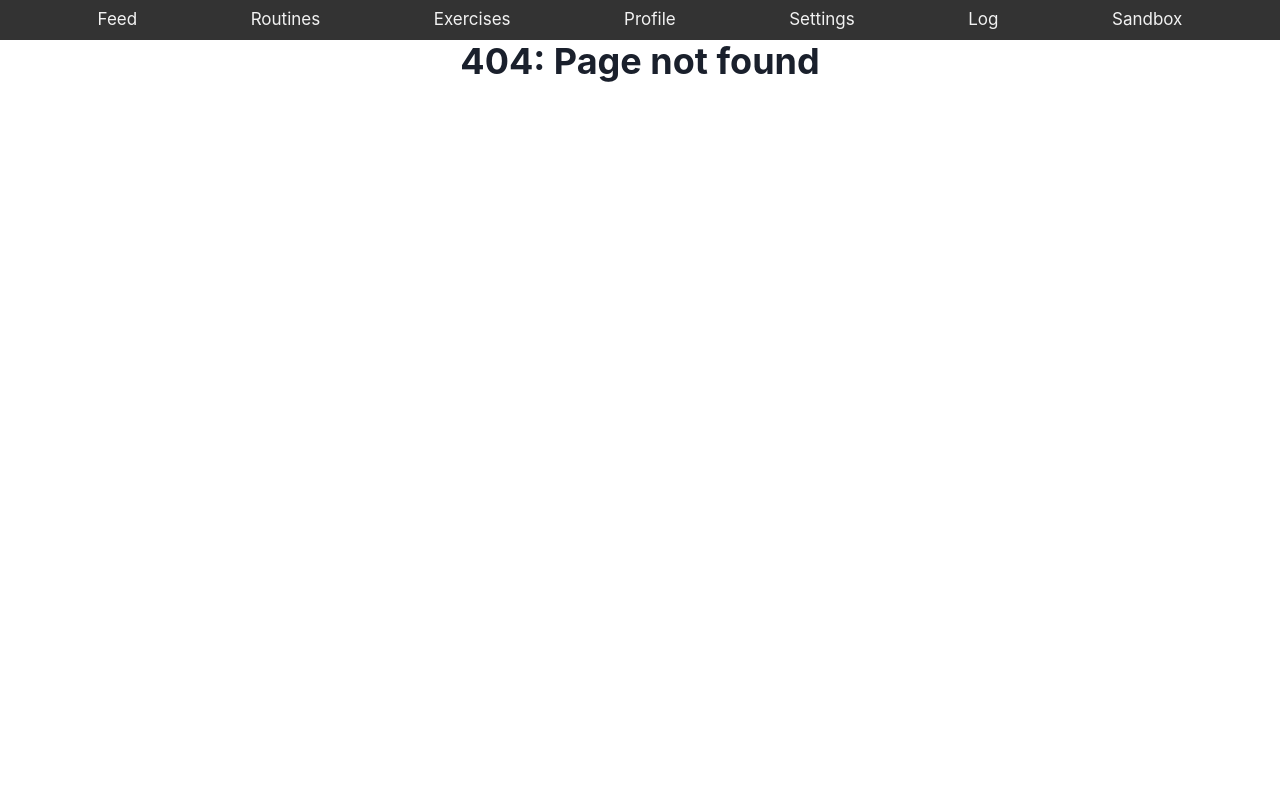
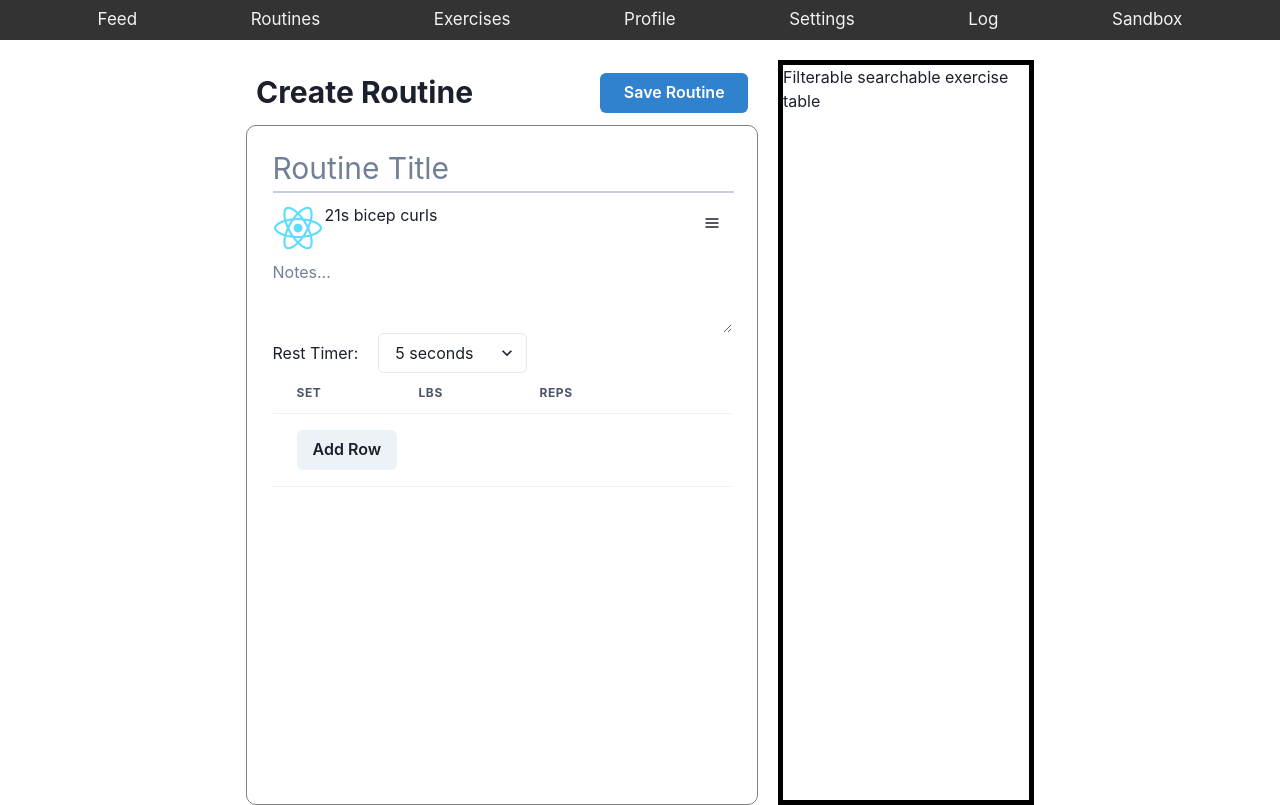
Before and after one commit to yashveer-bika/hevy-clone, a React (Create React App) app in the folder frontend/: page /create-routine in a window 1280 px wide. Before the commit this address had no page. Built offline with nearby package versions, Linux system fonts and the light colour scheme.

Commit message:
template out create-routine page. left side container is mostly complete. The rep/set table is not correct.

```diff
--- a/frontend/src/App.tsx
+++ b/frontend/src/App.tsx
@@ -9,6 +9,7 @@ import NavBar from "./NavBar";
 import Pages from "./Pages.json";
 import FeedPage from "./pages/FeedPage";
 import RoutinesPage from "./pages/RoutinesPage";
+import CreateRoutine from "./pages/CreateRoutine";
 
 function App() {
   return (
@@ -28,6 +29,7 @@ function App() {
           {/* <Route path="/" element={<Home></Home>}> </Route> */}
           <Route path="/" element={<FeedPage/>}/>
           <Route path="/routines" element={<RoutinesPage/>}/>
+          <Route path="/create-routine" element={<CreateRoutine/>}/>
           {/* <Route path="/about" element={<About />} /> */}
           {/* <Route path="/contact" element={<Contact />} /> */}
           <Route path="*" element={<NotFoundPage></NotFoundPage>}/>
--- /dev/null
+++ b/frontend/src/components/CreateRoutineRow.tsx
@@ -0,0 +1,81 @@
+import { HamburgerIcon } from "@chakra-ui/icons";
+import { Box, IconButton, Input, Menu, MenuButton, MenuItem, MenuList, Textarea } from "@chakra-ui/react";
+import { useState } from "react";
+import "../styles/CreateRoutineRow.css"
+import SetRepTable from "./SetRepTable";
+import TimerDropdown from "./TimerDropdown";
+
+
+interface Exercise {
+    name: string
+    imgPath: string
+}
+
+export default function CreateRoutineRow({exercise} : any) {
+
+    const [notes, setNotes] = useState("");
+
+
+    function handleMenuToggle() {
+
+    }
+
+    function handleAddToSuperset() {
+
+    }
+
+    function handleRemoveExercise() {
+
+    }
+
+
+    return (
+        <Box className="container">
+            <Box className="header-container">
+                <Box className="image-title-container">
+                    <div>
+                        <img src={exercise.imgPath} alt="exercise image" width={"50px"} />
+                    </div>
+                    <p> {exercise.name} </p>
+                </Box>
+
+                <Menu>
+                    <MenuButton
+                        as={IconButton}
+                        icon={<HamburgerIcon />}
+                        aria-label="Options"
+                        variant="ghost"
+                        onClick={handleMenuToggle}
+                    />
+                    <MenuList>
+                    <MenuItem onClick={handleAddToSuperset}>Add to Superset</MenuItem>
+                    <MenuItem onClick={handleRemoveExercise}>Remove Exercise</MenuItem>
+                    </MenuList>
+                </Menu>
+
+            </Box>
+
+            <Textarea
+                value={notes}
+                onChange={event => setNotes(event.target.value)}
+                placeholder="Notes..."
+                // fontSize={"xl"}
+                variant='unstyled'
+            />
+
+            <Box className="timer-container">
+                <Box className="timer-text-container">
+                    <p>Rest Timer:</p>
+                </Box>
+
+                <Box className="timer-dropdown">
+                    <TimerDropdown/>
+                </Box>
+            </Box>
+
+            <SetRepTable></SetRepTable>
+
+
+        </Box>
+    );
+}
--- /dev/null
+++ b/frontend/src/components/RoutineTable.tsx
@@ -0,0 +1,20 @@
+import { Box } from "@chakra-ui/react";
+import CreateRoutineRow from "./CreateRoutineRow";
+
+
+interface Exercise {
+    name: string
+    imgPath: string
+}
+
+export default function RoutineTable({exercises} : any) {
+    // const rows = exercises.map(( (exercise : Exercise) => <CreateRoutineRow exercise={exercise} ></CreateRoutineRow>  ) ) ;
+
+    return (
+        <Box className="routine-table">
+            {
+                exercises.map(( (exercise : Exercise) => <CreateRoutineRow exercise={exercise} ></CreateRoutineRow>  ) )
+            }
+        </Box>
+    );
+}
--- /dev/null
+++ b/frontend/src/components/SetRepTable.tsx
@@ -0,0 +1,108 @@
+import React, { useCallback, useEffect, useState } from 'react';
+import { Table, Thead, Tbody, Tr, Th, Td, Input, Button } from '@chakra-ui/react';
+
+
+interface Row {
+    set : number,
+    lbs : string,
+    reps : string
+}
+
+export default function SetRepTable () {
+  const [rows, setRows] = useState<Row[]>([]);
+
+    // useEffect(() => {
+    //     updateRowIndices();
+    // }, [rows]);
+
+    // const updateRowIndices = () => {
+    //     const updatedRows = rows.map((row, index) => ({
+    //     ...row,
+    //     set: index + 1,
+    //     }));
+    //     setRows(updatedRows);
+    // };
+
+    // const updateRowIndices = useCallback(() => {
+    //     setRows((prevRows) =>
+    //       prevRows.map((row, index) => ({
+    //         ...row,
+    //         set: index + 1,
+    //       }))
+    //     );
+    //   }, []);
+
+    //   useEffect(() => {
+    //     updateRowIndices();
+    //   }, [updateRowIndices]);
+
+  const handleRowChange = (index : number, field : string, value : string) => {
+    const updatedRows = [...rows];
+    // updatedRows[index][field] = value;
+    console.log(updatedRows);
+    console.log(updatedRows[index]);
+
+    setRows(updatedRows);
+  };
+
+  const handleAddRow = () => {
+    const newRow = {
+      set: rows.length + 1,
+      lbs: '',
+      reps: '',
+    };
+    setRows([...rows, newRow]);
+  };
+
+  const handleDeleteRow = (index : any) => {
+    const updatedRows = [...rows];
+    updatedRows.splice(index, 1);
+    setRows(updatedRows);
+
+};
+
+
+  return (
+    <Table>
+      <Thead>
+        <Tr>
+          <Th>Set</Th>
+          <Th>LBS</Th>
+          <Th>Reps</Th>
+          <Th></Th>
+        </Tr>
+      </Thead>
+      <Tbody>
+        {rows.map((row, index) => (
+          <Tr key={index}>
+            <Td>{row.set}</Td>
+            <Td>
+              <Input
+                type="number"
+                value={row.lbs}
+                onChange={(e) => handleRowChange(index, 'lbs', e.target.value)}
+              />
+            </Td>
+            <Td>
+              <Input
+                type="number"
+                value={row.reps}
+                onChange={(e) => handleRowChange(index, 'reps', e.target.value)}
+              />
+            </Td>
+            <Td>
+              <Button onClick={() => handleDeleteRow(index)}>Delete</Button>
+            </Td>
+          </Tr>
+        ))}
+      </Tbody>
+      <tfoot>
+        <Tr>
+          <Td colSpan={4}>
+            <Button onClick={handleAddRow}>Add Row</Button>
+          </Td>
+        </Tr>
+      </tfoot>
+    </Table>
+  );
+};
--- /dev/null
+++ b/frontend/src/components/TimerDropdown.tsx
@@ -0,0 +1,30 @@
+import React, { useState } from 'react';
+import { Select } from '@chakra-ui/react';
+
+const TimerDropdown = () => {
+  const [selectedValue, setSelectedValue] = useState(5);
+
+  const handleValueChange = (event : any) => {
+    setSelectedValue(parseInt(event.target.value));
+  };
+
+  const options = Array.from({ length: 60 }).map((_, index) => {
+    const seconds = (index + 1) * 5;
+    return {
+      label: `${seconds} seconds`,
+      value: seconds,
+    };
+  });
+
+  return (
+    <Select value={selectedValue} onChange={handleValueChange}>
+      {options.map((option) => (
+        <option key={option.value} value={option.value}>
+          {option.label}
+        </option>
+      ))}
+    </Select>
+  );
+};
+
+export default TimerDropdown;
--- /dev/null
+++ b/frontend/src/pages/CreateRoutine.tsx
@@ -0,0 +1,78 @@
+import { Box, Button, Divider, Input } from "@chakra-ui/react";
+import { useState } from "react";
+import { useNavigate } from "react-router-dom";
+import "../styles/CreateRoutine.css"
+import testImage from "../logo192.png"
+import RoutineTable from "../components/RoutineTable";
+
+interface Exercise {
+    name: string
+    imgPath: string
+}
+
+export default function CreateRoutine() {
+    const navigate = useNavigate();
+
+    const [routineTitle, setRoutineTitle] = useState("");
+
+    const [activeExercises, setActiveExercises] = useState<Exercise[]>([
+        {
+            name: "21s bicep curls",
+            imgPath: testImage
+        }
+    ]);
+    // setActiveExercises(
+    //     activeExercises => [...activeExercises,
+    //         {
+    //             name: "21s bicep curls",
+    //             img: testImage
+    //         }
+    //     ]
+
+
+    // );
+
+    const handleSaveRoutine = () => {
+        // TODO:
+        // create a routine object
+
+        // connect routine to API
+
+        // redirect back to /routines page
+        navigate("/routines");
+    }
+
+    return (
+        <Box className="screen-container">
+            <Box className="screen-left-container">
+                <Box className="header">
+                    <p> Create Routine </p>
+                    <Button onClick={handleSaveRoutine} colorScheme='blue' width={"30%"} >Save Routine</Button>
+                </Box>
+
+                <Box className="routine-table-w-title-container">
+                    <Box className="routine-table-w-title">
+
+                        <Input
+                            value={routineTitle}
+                            onChange={event => setRoutineTitle(event.target.value)}
+                            placeholder="Routine Title"
+                            fontSize={"3xl"}
+                            variant='unstyled'
+                        />
+
+                        <Divider border={"1px solid"} color="gray.400"></Divider>
+
+                        {/* TODO: allow exercises to be added to here */}
+                        <RoutineTable exercises={activeExercises} ></RoutineTable>
+                    </Box>
+                </Box>
+
+            </Box>
+
+            <Box className="screen-right-container">
+                Filterable searchable exercise table
+            </Box>
+        </Box>
+    );
+}
--- a/frontend/src/pages/RoutinesPage.tsx
+++ b/frontend/src/pages/RoutinesPage.tsx
@@ -1,5 +1,6 @@
 import { Box, Button, Input, Modal, ModalBody, ModalCloseButton, ModalContent, ModalFooter, ModalHeader, ModalOverlay } from "@chakra-ui/react";
 import { useState } from "react";
+import { useNavigate } from "react-router-dom";
 import Folder from "../components/Folder";
 import RoutineCell from "../components/RoutineCell";
 import "../RoutinesPage.css"
@@ -126,6 +127,14 @@ export default function RoutinesPage() {
     }
   };
 
+  const navigate = useNavigate();
+
+  const handleNewRoutine = () => {
+    // redirect to the create-routine page
+    navigate("/create-routine");
+
+  }
+
       return (
 
 
@@ -136,7 +145,7 @@ export default function RoutinesPage() {
 
             <Box className="routines-overview-screen-left-container">
               <p className="section-header">My Routines</p>
-              <Button fontWeight={"semiBold"}> New Routine </Button>
+              <Button fontWeight={"semiBold"} onClick={handleNewRoutine} > New Routine </Button>
               <Button fontWeight={"semiBold"} onClick={handleAddFolderClick} > New Folder </Button>
 
               <Modal isOpen={isAddFolderModalOpen} onClose={handleAddFolderCancel}>
--- /dev/null
+++ b/frontend/src/styles/CreateRoutine.css
@@ -0,0 +1,51 @@
+
+.screen-container {
+    display: flex;
+    flex-direction: row;
+    gap: 20px;
+    justify-content: center;
+    margin-top: 20px;
+}
+
+.screen-left-container {
+    /* border: 5px black solid; */
+    gap: 20px;
+    width: 40vw;
+}
+
+.header {
+    display: flex;
+    justify-content: space-between;
+    align-items: center;
+    gap: 10px;
+    margin: 10px;
+}
+
+.header p {
+    font-size: 30px;
+    font-weight: bold;
+}
+
+.routine-table-w-title-container {
+    height: 85vh;
+    border: 1px grey solid;
+    border-radius: 10px;
+    display: flex;
+    justify-content: center;
+    /* align-items: center; */
+}
+
+.routine-table-w-title {
+    margin-top: 20px;
+    width: 90%;
+}
+
+.routine-table {
+    /* border: 5px black solid; */
+    margin-top: 10px;
+}
+
+.screen-right-container {
+    border: 5px black solid;
+    width: 20vw;
+}
--- /dev/null
+++ b/frontend/src/styles/CreateRoutineRow.css
@@ -0,0 +1,21 @@
+
+.container {
+    display: flex;
+    flex-direction: column;
+}
+
+.header-container {
+    display: flex;
+    justify-content: space-between;
+}
+
+.image-title-container {
+    display: flex;
+    gap: 2px;
+}
+
+.timer-container {
+    display: flex;
+    align-items: center;
+    gap: 20px;
+}
```
Also changed, not shown: frontend/src/logo192.png (added).
